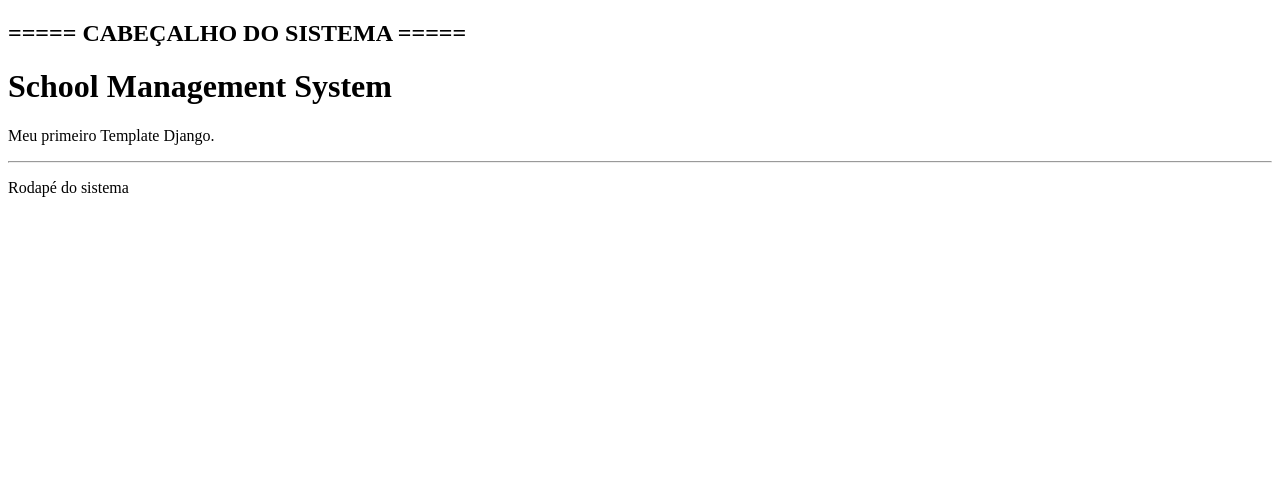
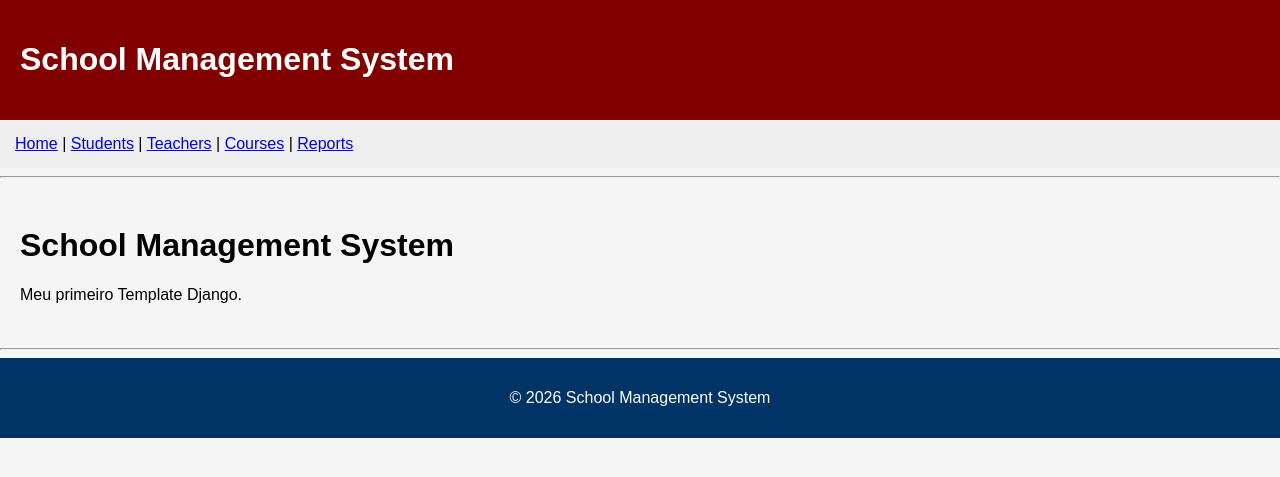
Before and after one commit to Helio-Rj/School-Management-System, a Django app: page / in a window 1280 px wide. Shown: the top 477 px of the page. Run offline with Django 5.2, Linux system fonts and the light colour scheme.

Commit message:
feat(accounts): add static files structure and base styling

```diff
--- /dev/null
+++ b/accounts/static/accounts/css/style.css
@@ -0,0 +1,27 @@
+body {
+    font-family: Arial, Helvetica, sans-serif;
+    margin: 0;
+    background-color: #f5f5f5;
+}
+
+header {
+    background-color: #800000;
+    color: white;
+    padding: 20px;
+}
+
+nav {
+    background-color: #eeeeee;
+    padding: 15px;
+}
+
+main {
+    padding: 20px;
+}
+
+footer {
+    background-color: #003366;
+    color: white;
+    text-align: center;
+    padding: 15px;
+}
--- a/accounts/templates/accounts/base.html
+++ b/accounts/templates/accounts/base.html
@@ -1,16 +1,41 @@
+{% load static %}
+<!DOCTYPE html>
+<html lang="pt-BR">
+
+<head>
+    <meta charset="UTF-8">
+    <title>School Management System</title>
+
+    <link rel="stylesheet" href="{% static 'accounts/css/style.css' %}">
+</head>
+
 <body>
 
-<header>
-    <h2>===== CABEÇALHO DO SISTEMA =====</h2>
-</header>
+    <header>
+        <h1>School Management System</h1>
+    </header>
 
-{% block content %}
+    <nav>
+        <a href="/">Home</a> |
+        <a href="#">Students</a> |
+        <a href="#">Teachers</a> |
+        <a href="#">Courses</a> |
+        <a href="#">Reports</a>
+    </nav>
 
-{% endblock %}
+    <hr>
 
-<footer>
+    <main>
+        {% block content %}
+        {% endblock %}
+    </main>
+
     <hr>
-    <p>Rodapé do sistema</p>
-</footer>
+
+    <footer>
+        <p>&copy; 2026 School Management System</p>
+    </footer>
 
 </body>
+
+</html>
```
